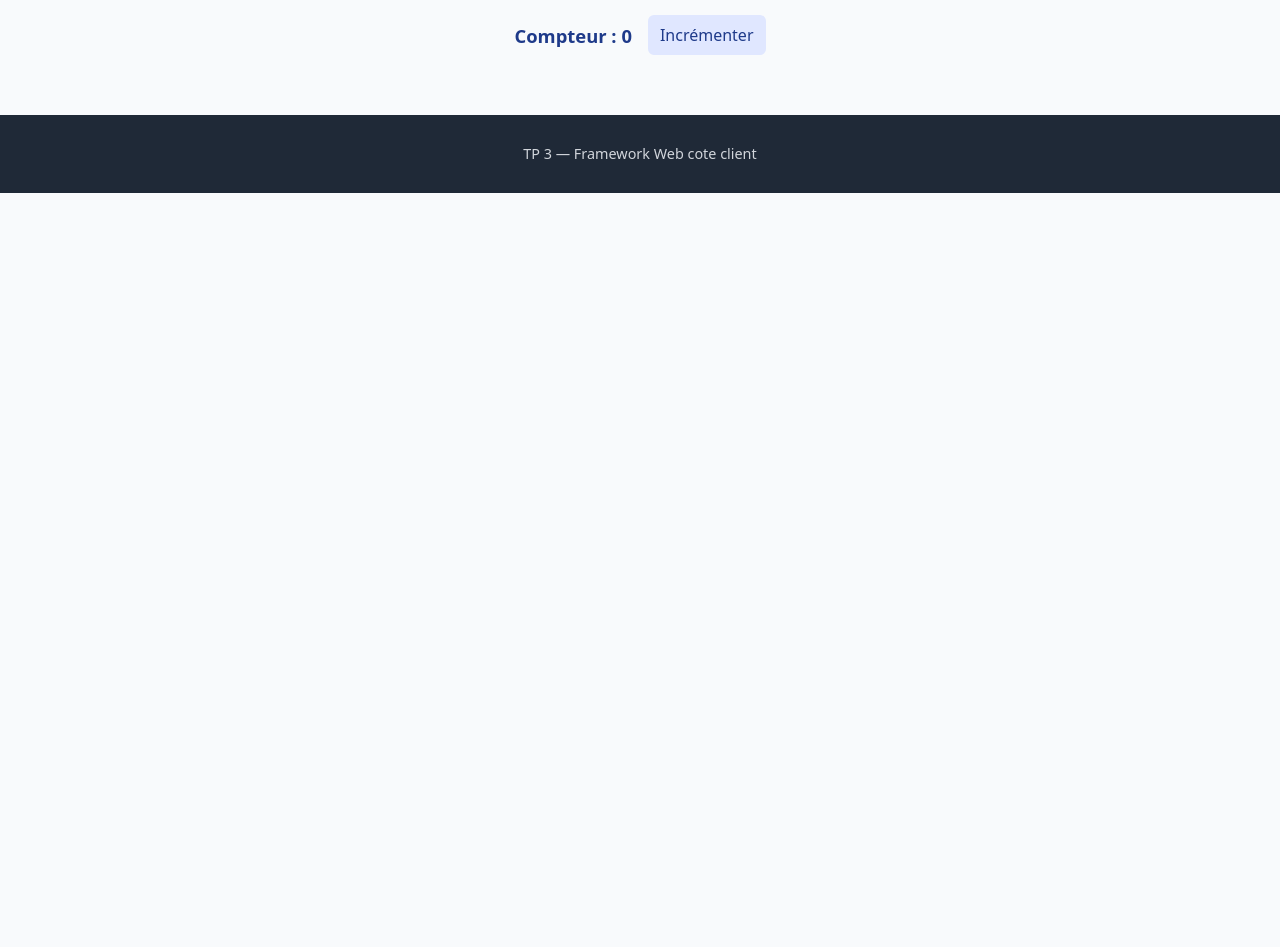
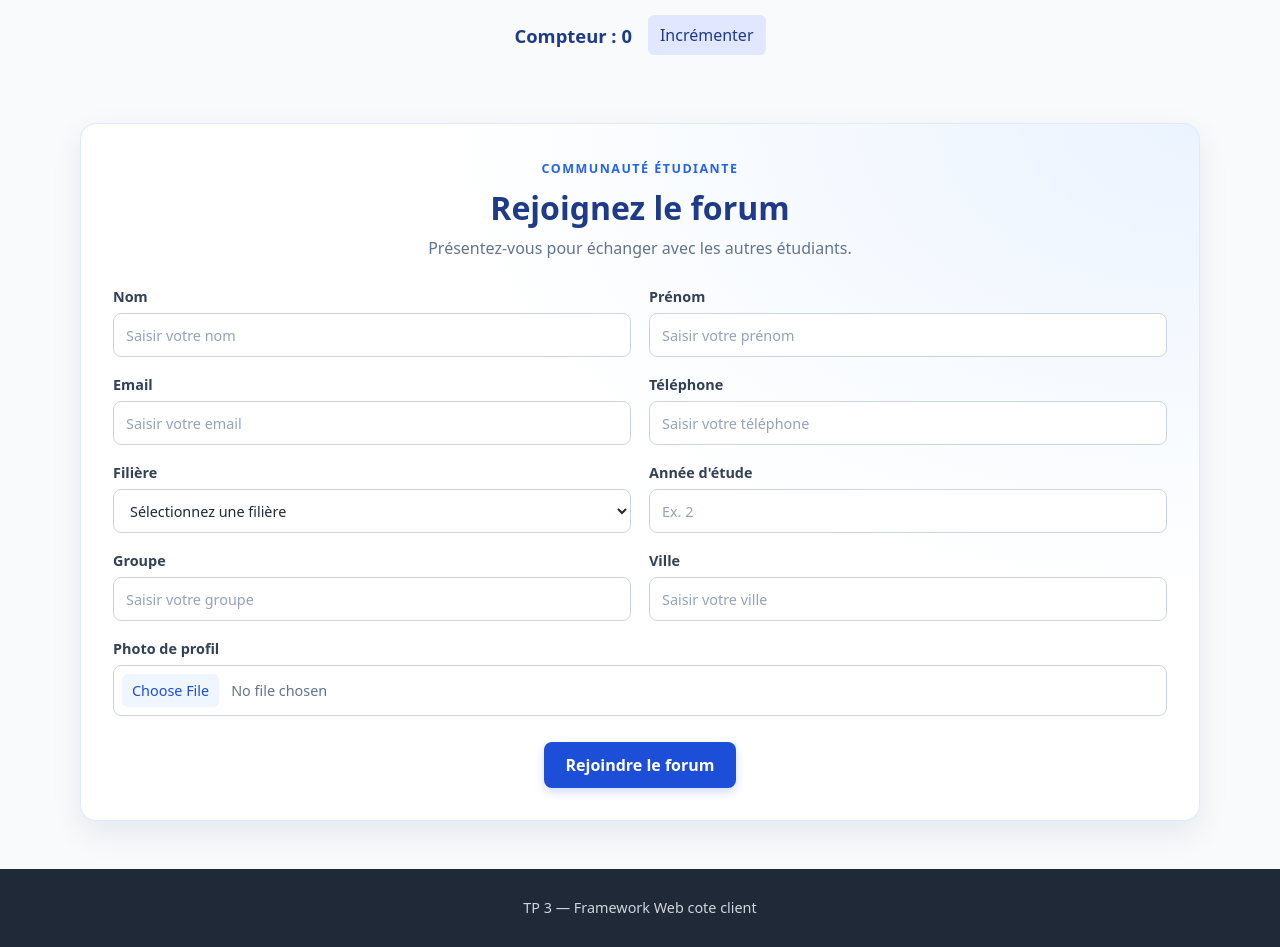
Before and after one commit to ismailKotti/university-app, a React (Vite) app: page / in a window 1280 px wide. Shown: the part 840-1787 px from the top of the page. Before the commit the page ends 1033 px from the top, so only its background shows below. Built offline with nearby package versions, Linux system fonts and the light colour scheme.

Commit message:
forum etudiant

```diff
--- a/src/App.jsx
+++ b/src/App.jsx
@@ -4,6 +4,7 @@ import Header from './component/Header.jsx';
 import Footer from './component/Footer.jsx';
 import Navbar from './component/Navbar.jsx';
 import StudentCard from './component/studentcard.jsx';
+import ForumEtudiant from './component/forum.jsx';
 import ismailImg from './assets/ismail.jpeg';
 import './App.css';
 
@@ -133,6 +134,7 @@ function App() {
         </section>
         <Counter />
       </main>
+      <ForumEtudiant />
       <Footer />
     </>
   );
--- /dev/null
+++ b/src/component/forum.css
@@ -0,0 +1,141 @@
+.forum-section {
+  width: min(1120px, calc(100% - 32px));
+  margin: 0 auto;
+  padding: 8px 0 48px;
+}
+
+.forum-card {
+  overflow: hidden;
+  padding: 32px;
+  border: 1px solid #dbeafe;
+  border-radius: 16px;
+  background:
+    radial-gradient(ellipse at top right, rgb(219 234 254 / 55%), transparent 48%),
+    #fff;
+  box-shadow: 0 12px 32px rgb(15 23 42 / 8%);
+}
+
+.forum-heading {
+  margin-bottom: 28px;
+  text-align: center;
+}
+
+.forum-eyebrow {
+  color: #2563eb;
+  font-size: 0.78rem;
+  font-weight: 700;
+  letter-spacing: 0.12em;
+  text-transform: uppercase;
+}
+
+.forum-heading h2 {
+  margin: 8px 0;
+  color: #1e3a8a;
+  font-size: clamp(1.5rem, 3vw, 2rem);
+}
+
+.forum-heading p {
+  margin: 0;
+  color: #64748b;
+}
+
+.forum-fields {
+  display: grid;
+  grid-template-columns: repeat(2, minmax(0, 1fr));
+  gap: 18px;
+}
+
+.forum-field {
+  display: grid;
+  align-content: start;
+  gap: 7px;
+  color: #334155;
+  font-size: 0.9rem;
+  font-weight: 600;
+}
+
+.forum-field input,
+.forum-field select {
+  width: 100%;
+  min-width: 0;
+  min-height: 44px;
+  padding: 10px 12px;
+  border: 1px solid #cbd5e1;
+  border-radius: 8px;
+  background: #fff;
+  color: #1e293b;
+  font: inherit;
+  font-weight: 400;
+  transition: border-color 150ms ease, box-shadow 150ms ease;
+}
+
+.forum-field input::placeholder {
+  color: #94a3b8;
+}
+
+.forum-field input:focus,
+.forum-field select:focus {
+  border-color: #3b82f6;
+  outline: none;
+  box-shadow: 0 0 0 3px rgb(59 130 246 / 16%);
+}
+
+.forum-field-file {
+  grid-column: 1 / -1;
+}
+
+.forum-field input[type='file'] {
+  padding: 8px;
+  color: #64748b;
+}
+
+.forum-field input[type='file']::file-selector-button {
+  margin-right: 12px;
+  padding: 7px 10px;
+  border: 0;
+  border-radius: 6px;
+  background: #eff6ff;
+  color: #1d4ed8;
+  cursor: pointer;
+  font: inherit;
+}
+
+.forum-submit {
+  display: block;
+  min-height: 46px;
+  margin: 26px auto 0;
+  padding: 11px 22px;
+  border: 0;
+  border-radius: 8px;
+  background: #1d4ed8;
+  box-shadow: 0 4px 10px rgb(29 78 216 / 20%);
+  color: #fff;
+  cursor: pointer;
+  font: inherit;
+  font-weight: 700;
+  transition: background-color 150ms ease, transform 150ms ease;
+}
+
+.forum-submit:hover {
+  transform: translateY(-1px);
+  background: #1e40af;
+}
+
+.forum-submit:focus-visible {
+  outline: 3px solid #93c5fd;
+  outline-offset: 3px;
+}
+
+@media (max-width: 600px) {
+  .forum-section {
+    padding-bottom: 32px;
+  }
+
+  .forum-card {
+    padding: 24px 18px;
+  }
+
+  .forum-fields {
+    grid-template-columns: minmax(0, 1fr);
+  }
+}
--- /dev/null
+++ b/src/component/forum.jsx
@@ -0,0 +1,64 @@
+import "./forum.css";
+function ForumEtudiant(){
+
+    return(
+        <section className="forum-section" aria-labelledby="forum-title">
+            <div className="forum-card">
+                <header className="forum-heading">
+                    <span className="forum-eyebrow">Communauté étudiante</span>
+                    <h2 id="forum-title">Rejoignez le forum</h2>
+                    <p>Présentez-vous pour échanger avec les autres étudiants.</p>
+                </header>
+                <form className="forum-form">
+                    <div className="forum-fields">
+                        <label className="forum-field" htmlFor="forum-nom">
+                            <span>Nom</span>
+                            <input id="forum-nom" name="nom" type="text" placeholder="Saisir votre nom" />
+                        </label>
+                        <label className="forum-field" htmlFor="forum-prenom">
+                            <span>Prénom</span>
+                            <input id="forum-prenom" name="prenom" type="text" placeholder="Saisir votre prénom" />
+                        </label>
+                        <label className="forum-field" htmlFor="forum-email">
+                            <span>Email</span>
+                            <input id="forum-email" name="email" type="email" placeholder="Saisir votre email" />
+                        </label>
+                        <label className="forum-field" htmlFor="forum-telephone">
+                            <span>Téléphone</span>
+                            <input id="forum-telephone" name="telephone" type="tel" placeholder="Saisir votre téléphone" />
+                        </label>
+                        <label className="forum-field" htmlFor="forum-filiere">
+                            <span>Filière</span>
+                            <select id="forum-filiere" name="filiere" defaultValue="">
+                                <option value="">Sélectionnez une filière</option>
+                                <option value="1">Informatique</option>
+                                <option value="2">Mathématiques</option>
+                                <option value="3">Physique</option>
+                            </select>
+                        </label>
+                        <label className="forum-field" htmlFor="forum-annee">
+                            <span>Année d'étude</span>
+                            <input id="forum-annee" name="annee" type="number" placeholder="Ex. 2" />
+                        </label>
+                        <label className="forum-field" htmlFor="forum-groupe">
+                            <span>Groupe</span>
+                            <input id="forum-groupe" name="groupe" type="text" placeholder="Saisir votre groupe" />
+                        </label>
+                        <label className="forum-field" htmlFor="forum-ville">
+                            <span>Ville</span>
+                            <input id="forum-ville" name="ville" type="text" placeholder="Saisir votre ville" />
+                        </label>
+                        <label className="forum-field forum-field-file" htmlFor="forum-image">
+                            <span>Photo de profil</span>
+                            <input id="forum-image" name="image" type="file" accept="image/*" />
+                        </label>
+                    </div>
+                    <button className="forum-submit" type="submit">Rejoindre le forum</button>
+                </form>
+            </div>
+        </section>
+    );
+
+
+}
+export default ForumEtudiant;
```
